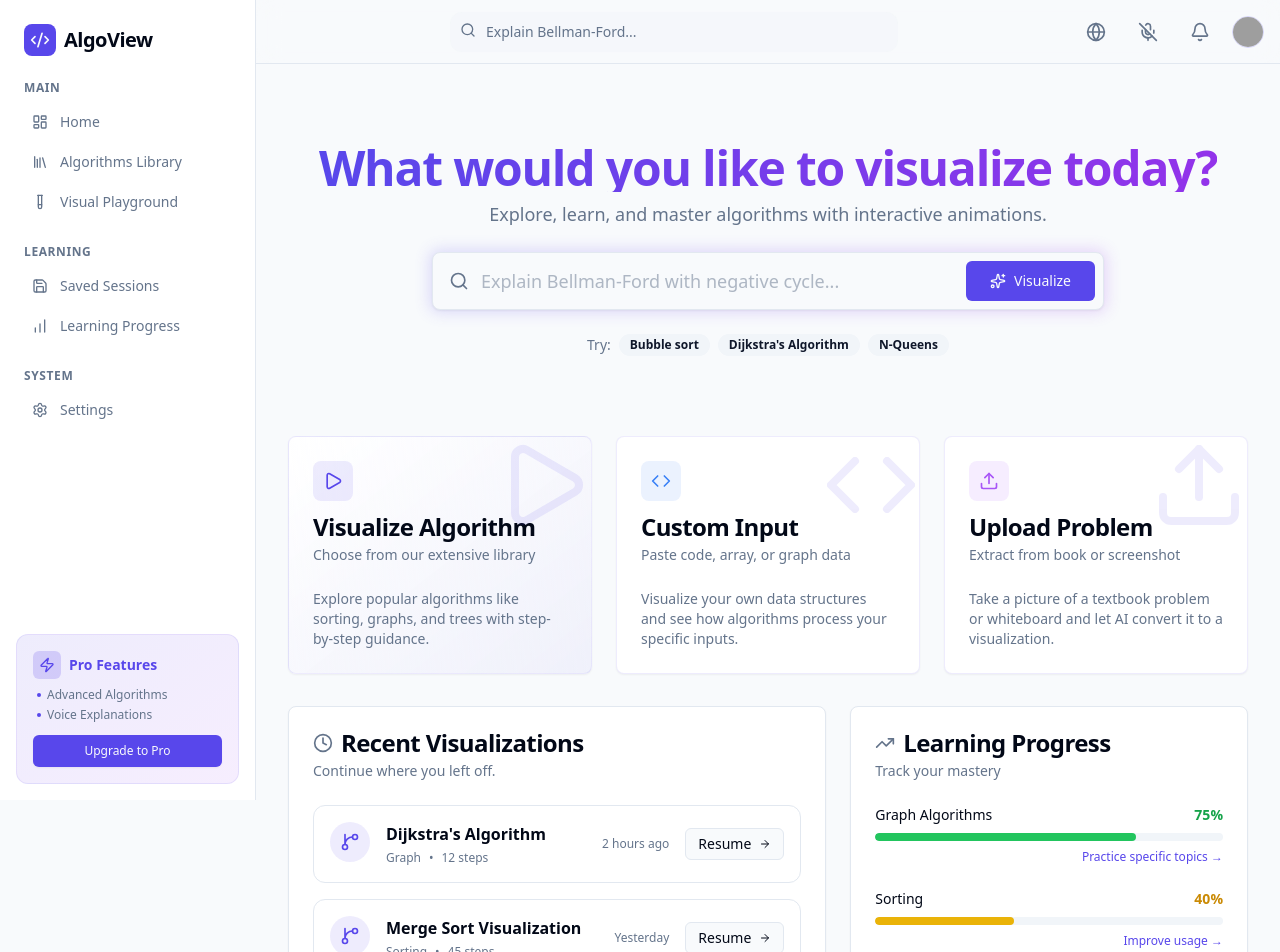
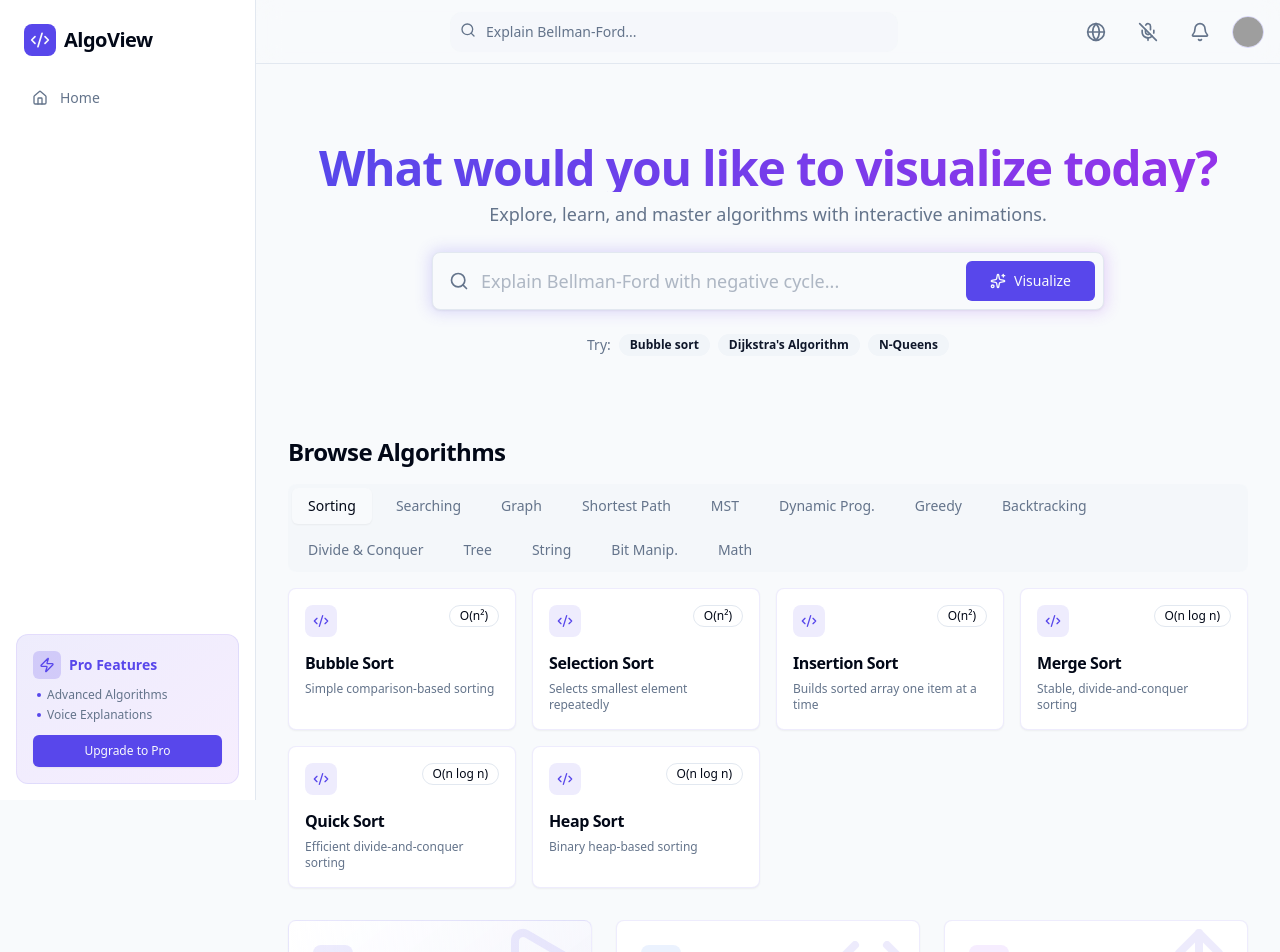
Before and after one commit to Pratik-Bavche/AlgoView-A-Platform-to-Visualize-Algorithms, a React (Vite) app: page / in a window 1280 px wide. Shown: the top 952 px of the page. Built offline with nearby package versions, Linux system fonts and the light colour scheme; grey boxes are pictures that could not be loaded.

Commit message:
sidebar update

```diff
--- a/src/components/layout/sidebar.jsx
+++ b/src/components/layout/sidebar.jsx
@@ -1,34 +1,35 @@
-import { Home, Library, TestTube, Save, BarChart, Settings, Code2, Sparkles, Zap, LayoutDashboard } from "lucide-react";
+import { useState, useEffect } from "react";
+import { Link } from "react-router-dom";
+import { Home, Zap, Clock, Code2 } from "lucide-react";
 import { cn } from "@/lib/utils";
 import { Button } from "@/components/ui/button";
 import { ScrollArea } from "@/components/ui/scroll-area";
-import { Separator } from "@/components/ui/separator";
-
-const sidebarGroups = [
-    {
-        label: "Main",
-        items: [
-            { icon: LayoutDashboard, label: "Home", href: "/" },
-            { icon: Library, label: "Algorithms Library", href: "/library" },
-            { icon: TestTube, label: "Visual Playground", href: "/playground" },
-        ]
-    },
-    {
-        label: "Learning",
-        items: [
-            { icon: Save, label: "Saved Sessions", href: "/saved" },
-            { icon: BarChart, label: "Learning Progress", href: "/progress" },
-        ]
-    },
-    {
-        label: "System",
-        items: [
-            { icon: Settings, label: "Settings", href: "/settings" },
-        ]
-    }
-];
 
 export function Sidebar({ className }) {
+    const [recentItems, setRecentItems] = useState([]);
+
+    useEffect(() => {
+        const loadRecent = () => {
+            const items = [];
+            for (let i = 0; i < localStorage.length; i++) {
+                const key = localStorage.key(i);
+                if (key && key.startsWith("algoView_")) {
+                    // Extract name from algoView_bubble-sort
+                    const algoNameSlug = key.replace("algoView_", "");
+                    const displayName = algoNameSlug.replace(/-/g, " ").replace(/\b\w/g, l => l.toUpperCase());
+                    items.push({ name: displayName, href: `/visualize/${algoNameSlug}` });
+                }
+            }
+            // Simple method to just show the list, ideally we'd sort by last accessed if we stored timestamps in separate index
+            setRecentItems(items.slice(0, 10)); // Limit to 10
+        };
+
+        loadRecent();
+        // Listen for storage events in case other tabs update it
+        window.addEventListener('storage', loadRecent);
+        return () => window.removeEventListener('storage', loadRecent);
+    }, []);
+
     return (
         <div className={cn("h-screen border-r bg-card hidden md:flex flex-col w-64 fixed left-0 top-0", className)}>
             <div className="px-6 py-6 flex items-center">
@@ -40,28 +41,43 @@ export function Sidebar({ className }) {
 
             <ScrollArea className="flex-1 px-4">
                 <div className="space-y-6">
-                    {sidebarGroups.map((group, index) => (
-                        <div key={index} className="space-y-2">
+                    {/* Main Menu */}
+                    <div className="space-y-2">
+                        <Button
+                            variant="ghost"
+                            className="w-full justify-start font-medium text-muted-foreground hover:text-primary hover:bg-primary/5 transition-all text-sm h-9"
+                            asChild
+                        >
+                            <Link to="/">
+                                <Home className="mr-3 h-4 w-4" />
+                                Home
+                            </Link>
+                        </Button>
+                    </div>
+
+                    {/* Recent Visualizations - Only shows if there are items */}
+                    {recentItems.length > 0 && (
+                        <div className="space-y-2">
                             <h3 className="px-2 text-xs font-semibold text-muted-foreground uppercase tracking-wider mb-2">
-                                {group.label}
+                                Recent Visualizations
                             </h3>
                             <div className="space-y-1">
-                                {group.items.map((route) => (
+                                {recentItems.map((item) => (
                                     <Button
-                                        key={route.href}
+                                        key={item.href}
                                         variant="ghost"
                                         className="w-full justify-start font-medium text-muted-foreground hover:text-primary hover:bg-primary/5 transition-all text-sm h-9"
                                         asChild
                                     >
-                                        <a href={route.href}>
-                                            <route.icon className="mr-3 h-4 w-4" />
-                                            {route.label}
-                                        </a>
+                                        <Link to={item.href}>
+                                            <Clock className="mr-3 h-4 w-4" />
+                                            {item.name}
+                                        </Link>
                                     </Button>
                                 ))}
                             </div>
                         </div>
-                    ))}
+                    )}
                 </div>
             </ScrollArea>
 
--- a/src/pages/dashboard.jsx
+++ b/src/pages/dashboard.jsx
@@ -1,6 +1,7 @@
+import { useState } from "react";
 import { useNavigate } from "react-router-dom";
 import { motion } from "framer-motion";
-import { Play, Code, Upload, Clock, ArrowRight, TrendingUp, Search, Sparkles, Zap, GitBranch } from "lucide-react";
+import { Play, Code, Code2, Upload, Clock, ArrowRight, TrendingUp, Search, Sparkles, Zap, GitBranch } from "lucide-react";
 import { Card, CardContent, CardDescription, CardHeader, CardTitle } from "@/components/ui/card";
 import { Button } from "@/components/ui/button";
 import { Badge } from "@/components/ui/badge";
@@ -32,6 +33,78 @@ export const Dashboard = () => {
 
     const handleVisualize = (algo) => {
         navigate(`/visualize/${algo.toLowerCase().replace(/['\s]/g, '-')}`);
+    };
+
+    const [activeCategory, setActiveCategory] = useState("Sorting");
+
+    const algorithmCategories = {
+        "Sorting": [
+            { name: "Bubble Sort", desc: "Simple comparison-based sorting", complexity: "O(n²)" },
+            { name: "Selection Sort", desc: "Selects smallest element repeatedly", complexity: "O(n²)" },
+            { name: "Insertion Sort", desc: "Builds sorted array one item at a time", complexity: "O(n²)" },
+            { name: "Merge Sort", desc: "Stable, divide-and-conquer sorting", complexity: "O(n log n)" },
+            { name: "Quick Sort", desc: "Efficient divide-and-conquer sorting", complexity: "O(n log n)" },
+            { name: "Heap Sort", desc: "Binary heap-based sorting", complexity: "O(n log n)" },
+        ],
+        "Searching": [
+            { name: "Linear Search", desc: "Sequentially checks each element", complexity: "O(n)" },
+            { name: "Binary Search", desc: "Search in sorted array by dividing interval", complexity: "O(log n)" },
+        ],
+        "Graph": [
+            { name: "BFS", desc: "Breadth-First Search traversal", complexity: "O(V+E)" },
+            { name: "DFS", desc: "Depth-First Search traversal", complexity: "O(V+E)" },
+            { name: "Topological Sort", desc: "Linear ordering of vertices", complexity: "O(V+E)" },
+        ],
+        "Shortest Path": [
+            { name: "Dijkstra", desc: "Shortest path in weighted graph", complexity: "O((V+E)logV)" },
+            { name: "Bellman-Ford", desc: "Shortest path with negative edges", complexity: "O(VE)" },
+            { name: "Floyd–Warshall", desc: "All-pairs shortest path", complexity: "O(V³)" },
+        ],
+        "MST": [
+            { name: "Prim's Algo", desc: "Builds MST from arbitrary node", complexity: "O(E log V)" },
+            { name: "Kruskal's Algo", desc: "Builds MST by adding edges", complexity: "O(E log E)" },
+        ],
+        "Dynamic Prog.": [
+            { name: "Fibonacci (DP)", desc: "Calculates Fib numbers efficiently", complexity: "O(n)" },
+            { name: "Knapsack Problem", desc: "Maximize value with weight limit", complexity: "O(nW)" },
+            { name: "LCS", desc: "Longest Common Subsequence", complexity: "O(nm)" },
+            { name: "LIS", desc: "Longest Increasing Subsequence", complexity: "O(n²)" },
+        ],
+        "Greedy": [
+            { name: "Activity Selection", desc: "Max non-overlapping activities", complexity: "O(n log n)" },
+            { name: "Huffman Coding", desc: "Lossless data compression", complexity: "O(n log n)" },
+            { name: "Coin Change", desc: "Min coins for value (Greedy)", complexity: "O(V)" },
+        ],
+        "Backtracking": [
+            { name: "N-Queens", desc: "Place N queens safely on NxN board", complexity: "O(N!)" },
+            { name: "Sudoku Solver", desc: "Fills 9x9 grid with constraints", complexity: "Exponential" },
+            { name: "Rat in a Maze", desc: "Find path from start to end", complexity: "O(2^N²)" },
+        ],
+        "Divide & Conquer": [
+            { name: "Merge Sort", desc: "Sorts by dividing list into halves", complexity: "O(n log n)" },
+            { name: "Quick Sort", desc: "Sorts by partitioning around pivot", complexity: "O(n log n)" },
+            { name: "Binary Search", desc: "Search by dividing range", complexity: "O(log n)" },
+        ],
+        "Tree": [
+            { name: "Traversals", desc: "Inorder, Preorder, Postorder", complexity: "O(n)" },
+            { name: "BST Operations", desc: "Insert, Delete, Search", complexity: "O(h)" },
+            { name: "AVL Rotations", desc: "Self-balancing tree operations", complexity: "O(1)" },
+        ],
+        "String": [
+            { name: "Naive Match", desc: "Simple pattern searching", complexity: "O(mn)" },
+            { name: "KMP Algorithm", desc: "Pattern search with prefix array", complexity: "O(n+m)" },
+            { name: "Rabin-Karp", desc: "Rolling hash pattern match", complexity: "O(n+m)" },
+        ],
+        "Bit Manip.": [
+            { name: "Bitwise Ops", desc: "AND, OR, XOR operations", complexity: "O(1)" },
+            { name: "Count Set Bits", desc: "Number of 1s in binary", complexity: "O(log n)" },
+            { name: "Power of Two", desc: "Check if number is power of 2", complexity: "O(1)" },
+        ],
+        "Math": [
+            { name: "Prime Check", desc: "Determine if number is prime", complexity: "O(√n)" },
+            { name: "Sieve of Eratosthenes", desc: "Find all primes up to n", complexity: "O(n log log n)" },
+            { name: "GCD / LCM", desc: "Euclidean algorithm", complexity: "O(log(min(a,b)))" },
+        ]
     };
 
     return (
@@ -110,6 +183,49 @@ export const Dashboard = () => {
                 </div>
             </motion.div>
 
+            {/* Algorithm Catalog */}
+            <motion.div variants={item} className="space-y-4">
+                <div className="flex items-center justify-between">
+                    <h2 className="text-2xl font-bold tracking-tight">Browse Algorithms</h2>
+                </div>
+
+                <div className="flex flex-wrap gap-2 p-1 bg-muted/50 rounded-lg w-fit">
+                    {Object.keys(algorithmCategories).map((cat) => (
+                        <button
+                            key={cat}
+                            onClick={() => setActiveCategory(cat)}
+                            className={`px-4 py-2 rounded-md text-sm font-medium transition-all ${activeCategory === cat
+                                ? "bg-background text-foreground shadow-sm"
+                                : "text-muted-foreground hover:text-foreground hover:bg-background/50"
+                                }`}
+                        >
+                            {cat}
+                        </button>
+                    ))}
+                </div>
+
+                <div className="grid grid-cols-1 sm:grid-cols-2 lg:grid-cols-4 gap-4">
+                    {algorithmCategories[activeCategory].map((algo) => (
+                        <Card
+                            key={algo.name}
+                            className="group cursor-pointer hover:shadow-md transition-all border-primary/10 hover:border-primary/30"
+                            onClick={() => handleVisualize(algo.name)}
+                        >
+                            <CardHeader className="p-4">
+                                <div className="flex justify-between items-start mb-2">
+                                    <div className="p-2 bg-primary/10 rounded-lg text-primary group-hover:bg-primary group-hover:text-primary-foreground transition-colors">
+                                        <Code2 className="h-4 w-4" />
+                                    </div>
+                                    <Badge variant="outline" className="text-xs font-normal">{algo.complexity}</Badge>
+                                </div>
+                                <CardTitle className="text-base">{algo.name}</CardTitle>
+                                <CardDescription className="text-xs line-clamp-2 mt-1">{algo.desc}</CardDescription>
+                            </CardHeader>
+                        </Card>
+                    ))}
+                </div>
+            </motion.div>
+
             {/* Action Cards */}
             <motion.div variants={item} className="grid gap-6 grid-cols-1 md:grid-cols-2 lg:grid-cols-3">
                 <Card
@@ -123,12 +239,12 @@ export const Dashboard = () => {
                         <div className="w-10 h-10 rounded-lg bg-primary/10 flex items-center justify-center mb-2 group-hover:scale-110 transition-transform">
                             <Play className="h-5 w-5 text-primary" />
                         </div>
-                        <CardTitle>Visualize Algorithm</CardTitle>
-                        <CardDescription>Choose from our extensive library</CardDescription>
+                        <CardTitle>Full Library</CardTitle>
+                        <CardDescription>View all 50+ algorithms</CardDescription>
                     </CardHeader>
                     <CardContent>
                         <p className="text-sm text-muted-foreground">
-                            Explore popular algorithms like sorting, graphs, and trees with step-by-step guidance.
+                            Browse the complete catalog of algorithms organized by category and difficulty.
                         </p>
                     </CardContent>
                 </Card>
@@ -170,117 +286,7 @@ export const Dashboard = () => {
                 </Card>
             </motion.div>
 
-            {/* Main Content Split */}
-            <div className="grid gap-6 grid-cols-1 lg:grid-cols-7">
-                {/* Recent Activity */}
-                <motion.div variants={item} className="col-span-1 lg:col-span-4">
-                    <Card className="h-full">
-                        <CardHeader>
-                            <CardTitle className="flex items-center gap-2">
-                                <Clock className="h-5 w-5 text-muted-foreground" />
-                                Recent Visualizations
-                            </CardTitle>
-                            <CardDescription>
-                                Continue where you left off.
-                            </CardDescription>
-                        </CardHeader>
-                        <CardContent>
-                            <div className="space-y-4">
-                                {recentActivity.map((activity, index) => (
-                                    <div key={index} className="flex flex-col sm:flex-row sm:items-center justify-between p-4 rounded-xl border bg-card hover:bg-accent/50 transition-colors gap-4">
-                                        <div className="flex items-start gap-4">
-                                            <div className="h-10 w-10 rounded-full bg-primary/10 flex items-center justify-center text-primary mt-1 sm:mt-0 flex-shrink-0">
-                                                <GitBranch className="h-5 w-5" />
-                                            </div>
-                                            <div>
-                                                <h4 className="font-semibold">{activity.title}</h4>
-                                                <div className="flex items-center gap-2 text-xs text-muted-foreground mt-1">
-                                                    <span>{activity.type}</span>
-                                                    <span>•</span>
-                                                    <span>{activity.steps} steps</span>
-                                                </div>
-                                            </div>
-                                        </div>
-                                        <div className="flex items-center justify-between sm:justify-end gap-4 w-full sm:w-auto">
-                                            <span className="text-xs text-muted-foreground">{activity.date}</span>
-                                            <Button size="sm" variant="outline" className="h-8 gap-2" onClick={() => handleVisualize(activity.title)}>
-                                                Resume <ArrowRight className="h-3 w-3" />
-                                            </Button>
-                                        </div>
-                                    </div>
-                                ))}
-                            </div>
-                        </CardContent>
-                    </Card>
-                </motion.div>
 
-                {/* Learning Progress Widget */}
-                <motion.div variants={item} className="col-span-1 lg:col-span-3">
-                    <Card className="h-full">
-                        <CardHeader>
-                            <CardTitle className="flex items-center gap-2">
-                                <TrendingUp className="h-5 w-5 text-muted-foreground" />
-                                Learning Progress
-                            </CardTitle>
-                            <CardDescription>Track your mastery</CardDescription>
-                        </CardHeader>
-                        <CardContent>
-                            <div className="space-y-6">
-                                <div className="space-y-2">
-                                    <div className="flex items-center justify-between">
-                                        <span className="font-medium text-sm">Graph Algorithms</span>
-                                        <span className="text-sm text-green-600 font-bold">75%</span>
-                                    </div>
-                                    <div className="h-2 w-full bg-secondary rounded-full overflow-hidden">
-                                        <div className="h-full bg-green-500 w-3/4 rounded-full transition-all duration-1000" />
-                                    </div>
-                                    <div className="flex justify-end">
-                                        <Button variant="link" size="sm" className="h-auto p-0 text-xs text-primary">
-                                            Practice specific topics &rarr;
-                                        </Button>
-                                    </div>
-                                </div>
-
-                                <div className="space-y-2">
-                                    <div className="flex items-center justify-between">
-                                        <span className="font-medium text-sm">Sorting</span>
-                                        <span className="text-sm text-yellow-600 font-bold">40%</span>
-                                    </div>
-                                    <div className="h-2 w-full bg-secondary rounded-full overflow-hidden">
-                                        <div className="h-full bg-yellow-500 w-2/5 rounded-full transition-all duration-1000" />
-                                    </div>
-                                    <div className="flex justify-end">
-                                        <Button variant="link" size="sm" className="h-auto p-0 text-xs text-primary">
-                                            Improve usage &rarr;
-                                        </Button>
-                                    </div>
-                                </div>
-
-                                <div className="space-y-2">
-                                    <div className="flex items-center justify-between">
-                                        <span className="font-medium text-sm">Dynamic Programming</span>
-                                        <span className="text-sm text-red-600 font-bold">10%</span>
-                                    </div>
-                                    <div className="h-2 w-full bg-secondary rounded-full overflow-hidden">
-                                        <div className="h-full bg-red-500 w-[10%] rounded-full transition-all duration-1000" />
-                                    </div>
-                                    <div className="flex justify-end">
-                                        <Button variant="link" size="sm" className="h-auto p-0 text-xs text-primary">
-                                            Start basic problems &rarr;
-                                        </Button>
-                                    </div>
-                                </div>
-
-                                <div className="pt-2">
-                                    <Button className="w-full bg-secondary text-secondary-foreground hover:bg-secondary/80">
-                                        View Full Report
-                                    </Button>
-                                </div>
-                            </div>
-                        </CardContent>
-                    </Card>
-                </motion.div>
-            </div>
         </motion.div>
     );
 };
```
